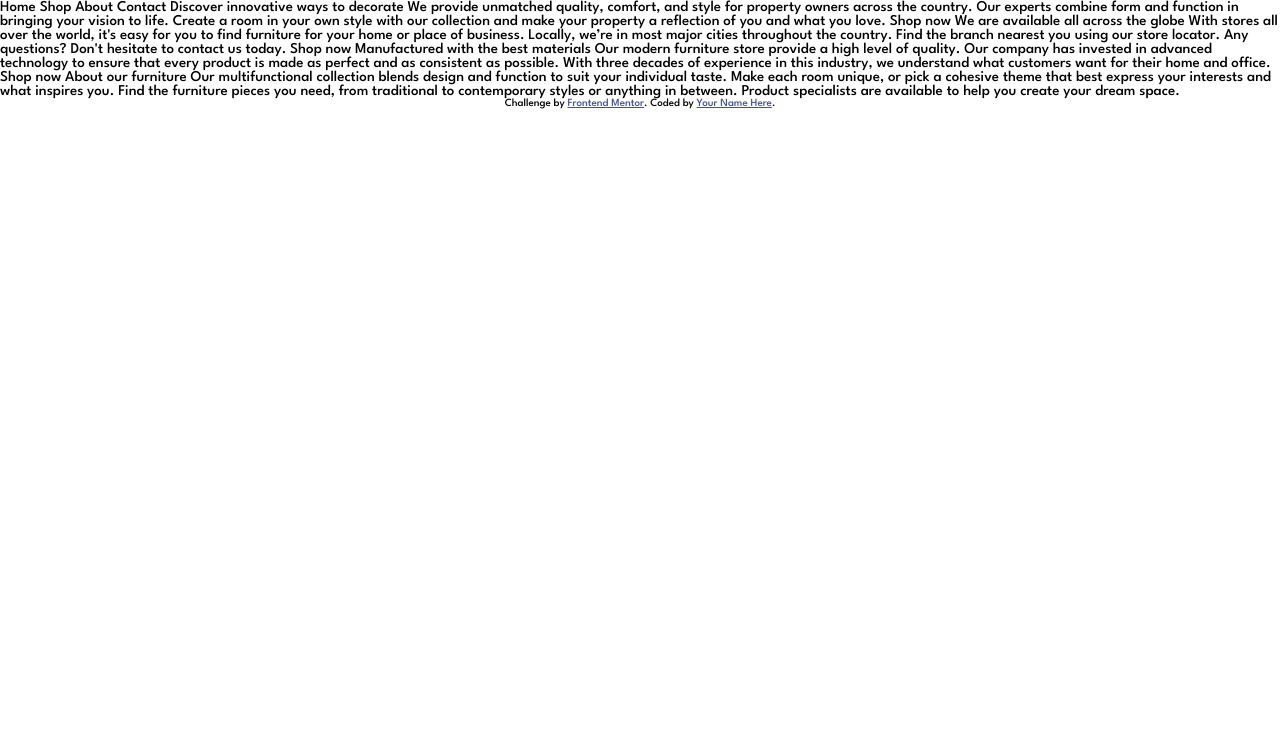
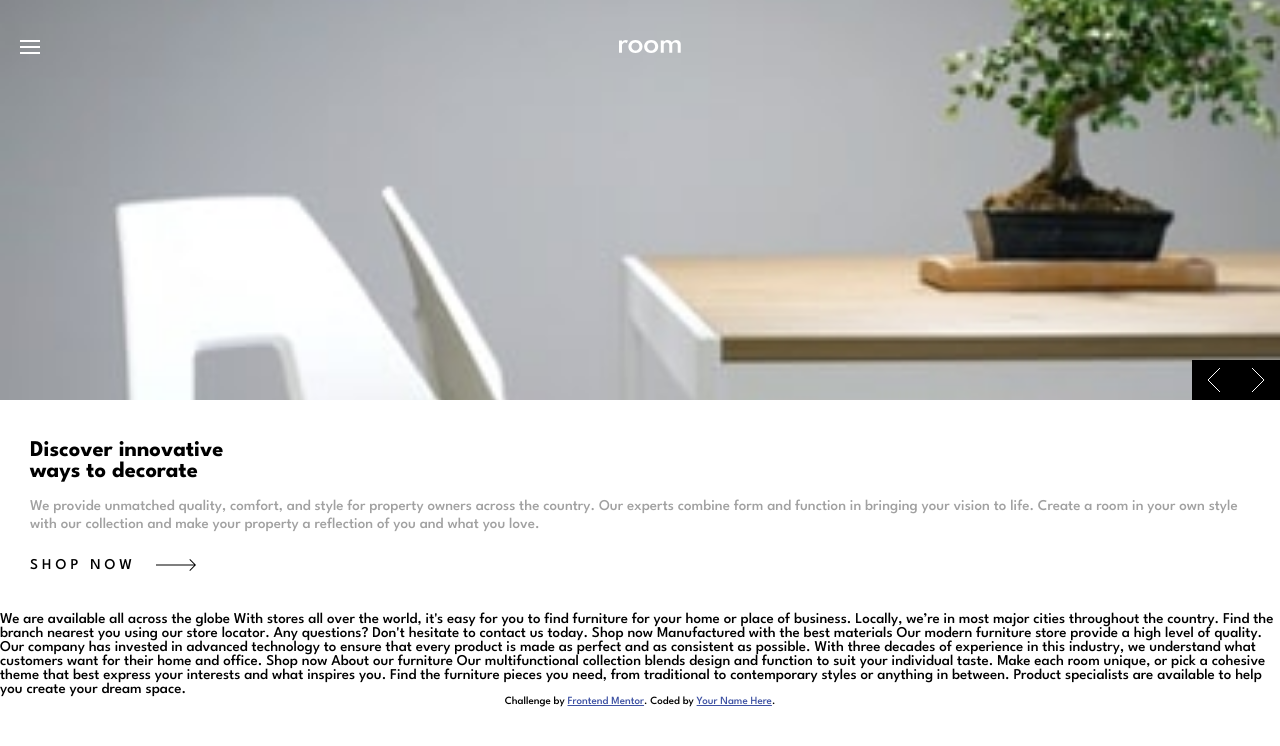
Before and after one commit to Amusah/Room-Design, a website: page index.html in a window 1280 px wide. Drawn offline with Linux system fonts and the light colour scheme.

Commit message:
Added Hero and Intro section

```diff
--- a/index.html
+++ b/index.html
@@ -15,18 +15,44 @@
   </style>
 </head>
 <body>
-  Home
-  Shop
-  About
-  Contact
+  <div class="top-grid">
+    <header>
+      <nav>
+        <img class="hamburger" src="images/icon-hamburger.svg" alt="hamburger">
+        <img class="nav-logo" src="images/logo.svg" alt="brand logo">
+        <ul class="nav-links">
+          <li>Home</li>
+          <li>Shop</li>
+          <li>About</li>
+          <li>Contact</li>
+        </ul>
+      </nav>
+      <div class="slider-btn-1">
+        <img class="next-slide" src="images/icon-angle-left.svg" alt="prev">
+        <img class="prev-slide" src="images/icon-angle-right.svg" alt="next">
+      </div>
+    </header>
 
-  Discover innovative ways to decorate
+    <article class="intro">
+      <div class="text-box">
+        <h1>Discover innovative <br> ways to decorate</h1>
+        <p class="intro-text">
+          We provide unmatched quality, comfort, and style for property owners across the country.
+          Our experts combine form and function in bringing your vision to life. Create a room in your
+          own style with our collection and make your property a reflection of you and what you love.
+        </p>
+        <span class="order-btn">
+          <p>Shop now</p>
+          <svg class="arrow" width="40" height="12" xmlns="http://www.w3.org/2000/svg"><path d="M34.05 0l5.481 5.527h.008v.008L40 6l-.461.465v.063l-.062-.001L34.049 12l-.662-.668 4.765-4.805H0v-1h38.206l-4.82-4.86L34.05 0z" fill="" fill-rule="nonzero"/></svg>
+        </span>
+      </div>
+      <div class="slider-btn-2">
+        <img class="next-slide" src="images/icon-angle-left.svg" alt="prev">
+        <img class="prev-slide" src="images/icon-angle-right.svg" alt="next">
+      </div>
+    </article>
+  </div>
 
-  We provide unmatched quality, comfort, and style for property owners across the country.
-  Our experts combine form and function in bringing your vision to life. Create a room in your
-  own style with our collection and make your property a reflection of you and what you love.
-
-  Shop now
 
   We are available all across the globe
 
--- a/styles/_layout.scss
+++ b/styles/_layout.scss
@@ -0,0 +1,99 @@
+// .top-grid{
+//     display: flex;
+// }
+header{
+    min-height: 50vh;
+    background: url('/images/mobile-image-hero-1.jpg');
+    background-position: center;
+    background-repeat: no-repeat;
+    background-size: cover;
+    position: relative;
+
+    nav{
+        width: 100%;
+        display: flex;
+
+        // margin: 0 auto;
+        padding: 4rem 2rem;
+    }
+
+    .nav-logo{
+        margin: 0 auto;
+    }
+
+    .nav-links{
+        display: none;
+
+        li{
+            list-style: none;
+        }
+    }
+
+    .slider-btn-1{
+        position: absolute;
+        bottom: 0;
+        right: 0;
+        display: flex;
+
+        .next-slide, .prev-slide{
+            background-color: $Black;
+            padding: .8rem 1.5rem;
+        }
+    }
+}
+
+.intro{
+    position: relative;
+    .text-box{
+        padding: 4rem 3rem;
+
+        .intro-text{
+            color: $Dark-Gray;
+            padding: 1.5rem 0;
+            line-height: 1.2;
+        }
+
+        .order-btn{
+            display: flex;
+            align-items: center;
+            text-transform: uppercase;
+            letter-spacing: .4rem;
+            margin-top: 1rem;
+            cursor: pointer;
+
+            &:hover{
+                p{
+                    color: $Dark-Gray;
+                }
+                .arrow{
+                    fill: $Dark-Gray;
+                }
+            }
+
+            .arrow{
+                margin-left: 2rem;
+            }
+        }
+
+
+    }
+
+    .slider-btn-2{
+        position: absolute;
+        bottom: 0;
+        left: 0;
+        display: none;
+
+        .next-slide, .prev-slide{
+            background-color: $Black;
+            padding: .8rem 1.5rem;
+            cursor: pointer;
+
+            &:hover{
+                background-color: $Dark-Gray;
+            }
+        }
+    }
+
+
+}
--- a/styles/index.scss
+++ b/styles/index.scss
@@ -1 +1,3 @@
 @import "base";
+
+@import "layout";
```
Also changed, not shown: css/index.css.
